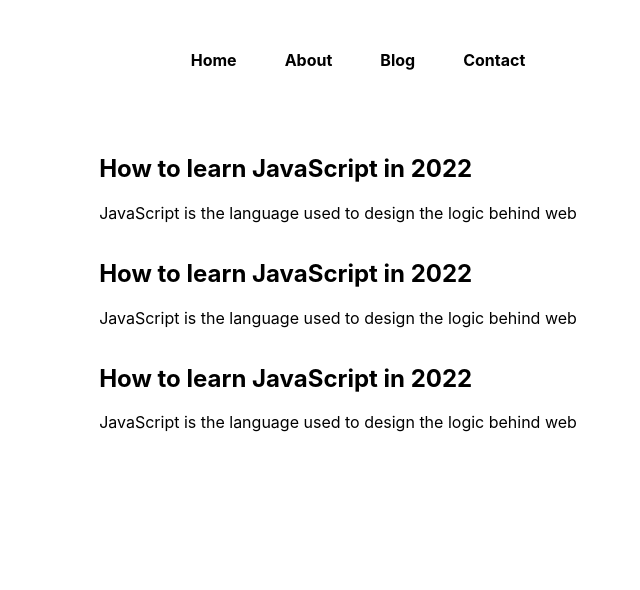
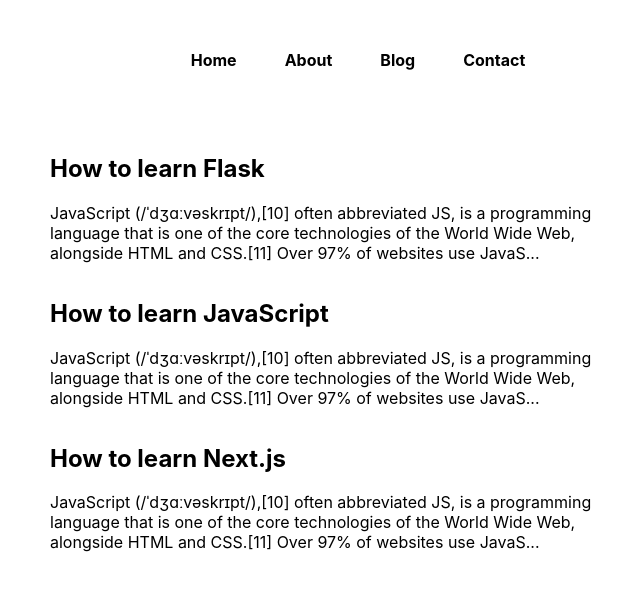
Before and after one commit to SajjadMazhar/Next.js_blog-app, a Next.js app: page /blog in a window 1280 px wide. Shown: the top 590 px of the page, without its empty margins (302-942 px from the left). Built offline with nearby package versions, Linux system fonts and the light colour scheme.

Commit message:
routing started working

```diff
--- a/blogdata/how-to-learn-flask.json
+++ b/blogdata/how-to-learn-flask.json
@@ -1,5 +1,6 @@
 {
     "title":"How to learn Flask",
     "content":"JavaScript (/ˈdʒɑːvəskrɪpt/),[10] often abbreviated JS, is a programming language that is one of the core technologies of the World Wide Web, alongside HTML and CSS.[11] Over 97% of websites use JavaScript on the client side for web page behavior,[12] often incorporating third-party libraries.[13] All major web browsers have a dedicated JavaScript engine to execute the code on users' devices. JavaScript is a high-level, often just-in-time compiled language that conforms to the ECMAScript standard.[14] It has dynamic typing, prototype-based object-orientation, and first-class functions. It is multi-paradigm, supporting event-driven, functional, and imperative programming styles. It has application programming interfaces (APIs) for working with text, dates, regular expressions, standard data structures, and the Document Object Model (DOM). The ECMAScript standard does not include any input/output (I/O), such as networking, storage, or graphics facilities. In practice, the web browser or other runtime system provides JavaScript APIs for I/O. JavaScript engines were originally used only in web browsers, but are now core components of some servers and a variety of applications. The most popular runtime system for this usage is Node.js. Although Java and JavaScript are similar in name, syntax, and respective standard libraries, the two languages are distinct and differ greatly in design.",
-    "author":"Sajjad Mazhar"
+    "author":"Sajjad Mazhar",
+    "slug":"how-to-learn-flask"
 }
--- a/blogdata/how-to-learn-js.json
+++ b/blogdata/how-to-learn-javascript.json
@@ -1,5 +1,5 @@
 {
     "title":"How to learn JavaScript",
     "content":"JavaScript (/ˈdʒɑːvəskrɪpt/),[10] often abbreviated JS, is a programming language that is one of the core technologies of the World Wide Web, alongside HTML and CSS.[11] Over 97% of websites use JavaScript on the client side for web page behavior,[12] often incorporating third-party libraries.[13] All major web browsers have a dedicated JavaScript engine to execute the code on users' devices. JavaScript is a high-level, often just-in-time compiled language that conforms to the ECMAScript standard.[14] It has dynamic typing, prototype-based object-orientation, and first-class functions. It is multi-paradigm, supporting event-driven, functional, and imperative programming styles. It has application programming interfaces (APIs) for working with text, dates, regular expressions, standard data structures, and the Document Object Model (DOM). The ECMAScript standard does not include any input/output (I/O), such as networking, storage, or graphics facilities. In practice, the web browser or other runtime system provides JavaScript APIs for I/O. JavaScript engines were originally used only in web browsers, but are now core components of some servers and a variety of applications. The most popular runtime system for this usage is Node.js. Although Java and JavaScript are similar in name, syntax, and respective standard libraries, the two languages are distinct and differ greatly in design.",
-    "author":"Sajjad Mazhar"
+    "slug":"how-to-learn-javascript"
 }
--- a/blogdata/how-to-learn-nextjs.json
+++ b/blogdata/how-to-learn-nextjs.json
@@ -1,5 +1,6 @@
 {
     "title":"How to learn Next.js",
     "content":"JavaScript (/ˈdʒɑːvəskrɪpt/),[10] often abbreviated JS, is a programming language that is one of the core technologies of the World Wide Web, alongside HTML and CSS.[11] Over 97% of websites use JavaScript on the client side for web page behavior,[12] often incorporating third-party libraries.[13] All major web browsers have a dedicated JavaScript engine to execute the code on users' devices. JavaScript is a high-level, often just-in-time compiled language that conforms to the ECMAScript standard.[14] It has dynamic typing, prototype-based object-orientation, and first-class functions. It is multi-paradigm, supporting event-driven, functional, and imperative programming styles. It has application programming interfaces (APIs) for working with text, dates, regular expressions, standard data structures, and the Document Object Model (DOM). The ECMAScript standard does not include any input/output (I/O), such as networking, storage, or graphics facilities. In practice, the web browser or other runtime system provides JavaScript APIs for I/O. JavaScript engines were originally used only in web browsers, but are now core components of some servers and a variety of applications. The most popular runtime system for this usage is Node.js. Although Java and JavaScript are similar in name, syntax, and respective standard libraries, the two languages are distinct and differ greatly in design.",
-    "author":"Sajjad Mazhar"
+    "author":"Sajjad Mazhar",
+    "slug":"how-to-learn-nextjs"
 }
--- a/pages/api/blogs.js
+++ b/pages/api/blogs.js
@@ -1,9 +1,15 @@
 // Next.js API route support: https://nextjs.org/docs/api-routes/introduction
 import * as fs from 'fs'
 
-export default function handler(req, res) {
-  fs.readdir("./blogdata", "utf-8", (err, data)=>{
-    console.log(data)
-    res.status(200).json(data)
-  })
+export default async function handler(req, res) {
+  let data = await fs.promises.readdir("./blogdata", "utf-8")
+  let myfile;
+  let allblogs = []
+  console.log(data)
+  for(let i=0; i<data.length; i++){
+    const item = data[i]
+    myfile = await fs.promises.readFile("blogdata/"+item, "utf-8")
+    allblogs.push(JSON.parse(myfile))
+  }
+    res.status(200).json(allblogs)
 }
--- a/pages/blog.js
+++ b/pages/blog.js
@@ -1,5 +1,5 @@
 import Link from 'next/link'
-import React from 'react'
+import React, {useEffect, useState} from 'react'
 import styles from '../styles/Blog.module.css'
 
 
@@ -7,22 +7,39 @@
 // step 2 : iterate through them and display them
 
 const Blog = () => {
+    const [blogs, setBlogs] = useState([])
+
+    useEffect(()=>{
+        fetch("http://localhost:3000/api/blogs").then((a)=>{
+            return a.json()
+        }).then(data=>{
+            console.log(data)
+            setBlogs(data)
+        })
+    },[])
   return (
     <div className='styles.container'>
         <main className={styles.main}>
-            <div className={styles.blogItem}>
+
+            {/* <div className={styles.blogItem}>
+
             <Link href={'/blogpost/learn-javascript'}>
                 <h2>How to learn JavaScript in 2022</h2></Link>
                 <p>JavaScript is the language used to design the logic behind web</p>
-                </div>
-                <div className="blogItem">
-                <h2>How to learn JavaScript in 2022</h2>
-                <p>JavaScript is the language used to design the logic behind web</p>
-                </div>
-                <div className="blogItem">
-                <h2>How to learn JavaScript in 2022</h2>
-            <p>JavaScript is the language used to design the logic behind web</p>
-            </div>
+            </div> */}
+            {
+                blogs.map((blogItem)=>{
+                    return(
+                        <div className={styles.blogItem} key={blogItem.slug}>
+                        <Link href={`/blogpost/${blogItem.slug}`}>
+                            <h2>{blogItem.title}</h2>
+                        </Link>
+                            <p className={styles.blogItemp}>{blogItem.content.substr(0,200)}...</p>
+                        </div>
+                    )
+                })
+            }
+
         </main>
     </div>
   )
--- a/styles/Blog.module.css
+++ b/styles/Blog.module.css
@@ -8,6 +8,9 @@
     padding-top: 3rem;
   }
 
-.blogItem h3{
+.blogItem h2{
     cursor: pointer;
 }
+.blogItemp{
+  max-width: 45vw;
+}
```
Also changed, not shown: pages/blogpost/[slug].js (+15 -5 lines).
